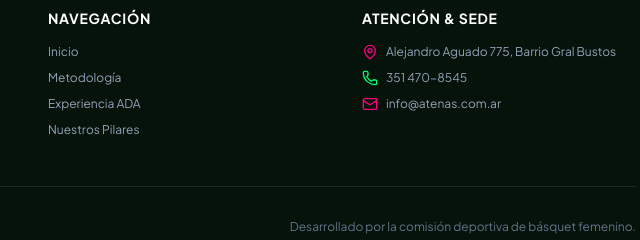
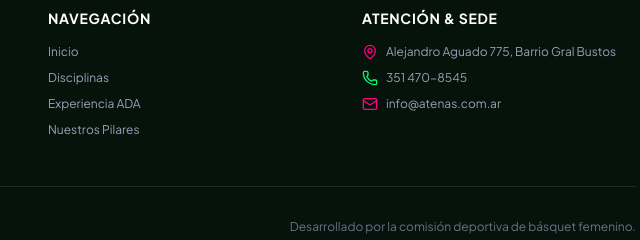
Before and after one commit to baudinoagustin/atenasfemenino, a plain HTML site: page index.html in a window 1280 px wide. Shown: the part 4050-4290 px from the top of the page, 612-1252 px from the left. Drawn offline with nearby package versions, Linux system fonts and the light colour scheme.

Commit message:
Update index.html

```diff
--- a/index.html
+++ b/index.html
@@ -164,7 +164,7 @@
 
             <div id="mobile-drawer" class="hidden md:hidden glass-card border-b border-white/10 px-6 py-6 space-y-4">
                 <a href="#inicio" class="block text-slate-200 font-semibold text-base hover:text-ada-pink">Inicio</a>
-                <a href="#metodologia" class="block text-slate-200 font-semibold text-base hover:text-ada-pink">Metodología</a>
+                <a href="#metodologia" class="block text-slate-200 font-semibold text-base hover:text-ada-pink">Disciplinas</a>
                 <a href="#experiencia" class="block text-slate-200 font-semibold text-base hover:text-ada-pink">Experiencia ADA</a>
                 <a href="#pilares" class="block text-slate-200 font-semibold text-base hover:text-ada-pink">Nuestros Pilares</a>
                 <a href="#contacto" class="block text-slate-200 font-semibold text-base hover:text-ada-pink">Contacto</a>
@@ -653,7 +653,7 @@
                         <h5 class="font-bold text-sm text-white uppercase tracking-wider mb-4">Navegación</h5>
                         <ul class="space-y-2.5 text-xs">
                             <li><a href="#inicio" class="hover:text-ada-pink transition-colors">Inicio</a></li>
-                            <li><a href="#metodologia" class="hover:text-ada-pink transition-colors">Metodología</a></li>
+                            <li><a href="#metodologia" class="hover:text-ada-pink transition-colors">Disciplinas</a></li>
                             <li><a href="#experiencia" class="hover:text-ada-pink transition-colors">Experiencia ADA</a></li>
                             <li><a href="#pilares" class="hover:text-ada-pink transition-colors">Nuestros Pilares</a></li>
                         </ul>
```
